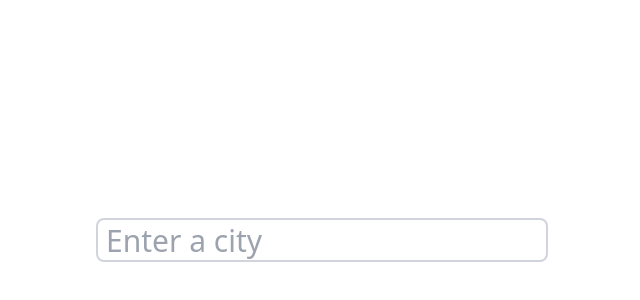
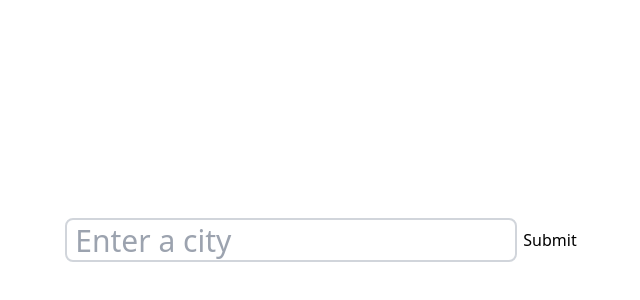
Before and after one commit to AstralRider/react-weather-app, a React (Create React App) app: page / in a window 1280 px wide. Shown: the part 120-420 px from the top of the page, without its empty margins (318-958 px from the left). Built offline with nearby package versions, Linux system fonts and the light colour scheme.

Commit message:
added submit button

```diff
--- a/src/Components/Form Component/SearchBar.tsx
+++ b/src/Components/Form Component/SearchBar.tsx
@@ -23,7 +23,7 @@ export function SearchBar({ setLocation }: Props) {
     <div className="relative flex justify-center max-h-96 mb-20">
       <form
         onSubmit={handleSubmit}
-        className="container max-h-40 flex justify-center "
+        className="container space-x-2 max-h-40 flex justify-center "
       >
         <input
           className="outline outline-2 outline-gray-300 rounded-md w-80 h-10 min-w-min text-3xl px-2 text-gray-500"
@@ -32,6 +32,7 @@ export function SearchBar({ setLocation }: Props) {
           value={search}
           placeholder="Enter a city"
         />
+        <button type="submit">Submit</button>
       </form>
     </div>
   );
```
Also changed, not shown: src/Components/App.tsx (+2 -5 lines).
